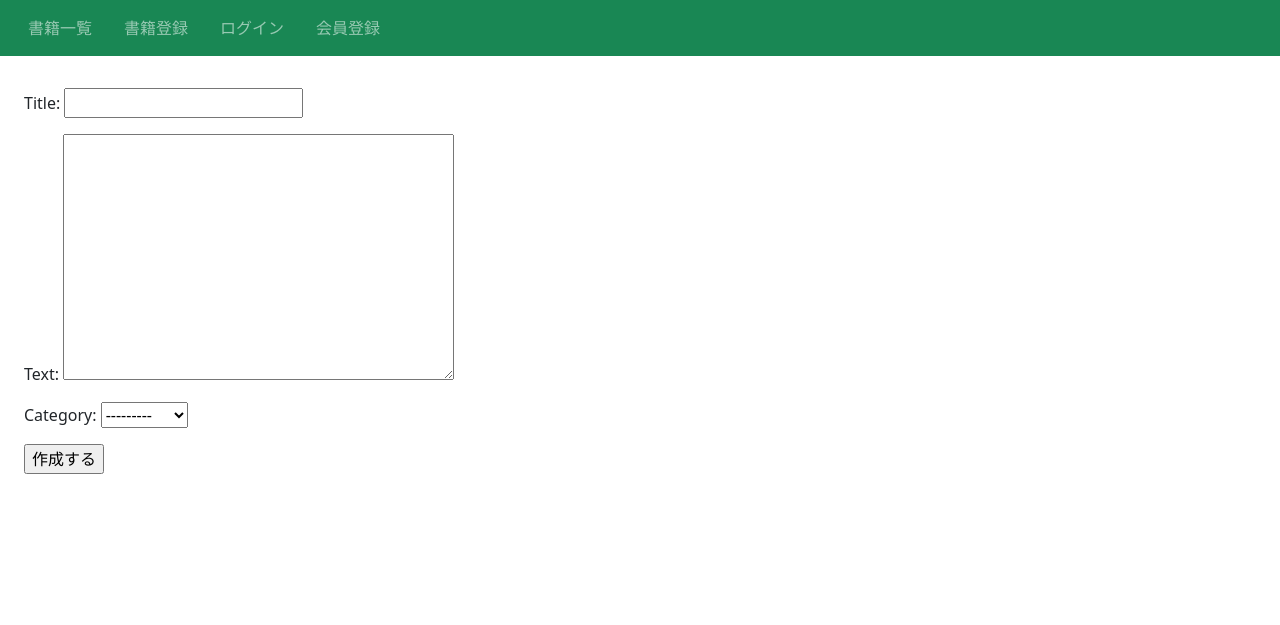
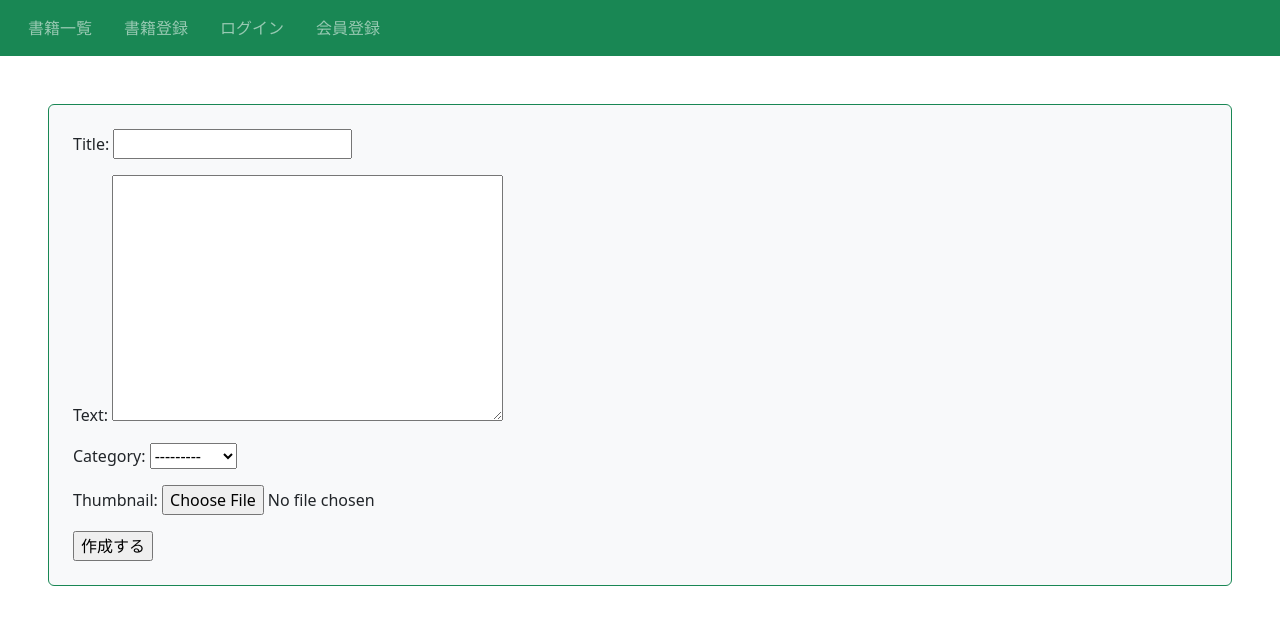
Before and after one commit to aki426/django-tutorial, a Django app: page /book/create/ in a window 1280 px wide. Shown: the top 625 px of the page. Run offline with Django 5.2, Linux system fonts and the light colour scheme.

Commit message:
feat: サムネイル画像の追加に対応したViewとテンプレート。

```diff
--- a/project3/bookproject/book/templates/book/book_create.html
+++ b/project3/bookproject/book/templates/book/book_create.html
@@ -3,7 +3,7 @@
 {% block title %}書籍作成{% endblock %}
 
 {% block content %}
-<form method="post">
+<form method="post" enctype="multipart/form-data" class="p-4 m-4 bg-light border border-success rounded form-group">
     {% csrf_token %}
     {{form.as_p}}
     <input type="submit" value="作成する">
--- a/project3/bookproject/book/templates/book/book_update.html
+++ b/project3/bookproject/book/templates/book/book_update.html
@@ -3,7 +3,7 @@
 {% block title %}書籍修正{% endblock %}
 
 {% block content %}
-<form method="post">
+<form method="post" enctype="multipart/form-data" class="p-4 m-4 bg-light border border-success rounded form-group">
     {% csrf_token %}
     {{form.as_p}}
     <button type="submit">修正する</button>
--- a/project3/bookproject/book/templates/book/index.html
+++ b/project3/bookproject/book/templates/book/index.html
@@ -7,6 +7,7 @@
 {% for item in object_list %}
 <div class="p-4 m-4 bg-light border border-success rounded">
     <h2 class="text-success">{{ item.title }}</h2>
+    <img src="{{ item.thumbnail.url }}" class="img-thumbnail w-25" />
     <h6>カテゴリ：{{ item.category }}</h6>
     <div class="mt-3">
         <a href="{% url 'detail-book' item.pk %}">詳細へ</a>
--- a/project3/bookproject/book/views.py
+++ b/project3/bookproject/book/views.py
@@ -28,7 +28,7 @@
 class CreateBookView(CreateView):
     template_name = "book/book_create.html"
     model = Book
-    fields = ("title", "text", "category")
+    fields = ("title", "text", "category", "thumbnail")
     success_url = reverse_lazy("list-book")
 
 
@@ -41,7 +41,7 @@
 class UpdateBookView(UpdateView):
     template_name = "book/book_update.html"
     model = Book
-    fields = ("title", "text", "category")
+    fields = ("title", "text", "category", "thumbnail")
     success_url = reverse_lazy("list-book")
 
 
--- a/project3/bookproject/bookproject/settings.py
+++ b/project3/bookproject/bookproject/settings.py
@@ -107,6 +107,10 @@
 
 STATIC_URL = "static/"
 
+MEDIA_URL = "/media/"
+
+MEDIA_ROOT = BASE_DIR / "media"
+
 # Default primary key field type
 # https://docs.djangoproject.com/en/5.1/ref/settings/#default-auto-field
 
--- a/project3/bookproject/bookproject/urls.py
+++ b/project3/bookproject/bookproject/urls.py
@@ -1,3 +1,5 @@
+from django.conf import settings
+from django.conf.urls.static import static
 from django.contrib import admin
 from django.urls import path, include
 
@@ -6,3 +8,5 @@
     path("accounts/", include("accounts.urls")),
     path("", include("book.urls")),
 ]
+
+urlpatterns += static(settings.MEDIA_URL, document_root=settings.MEDIA_ROOT)
```
